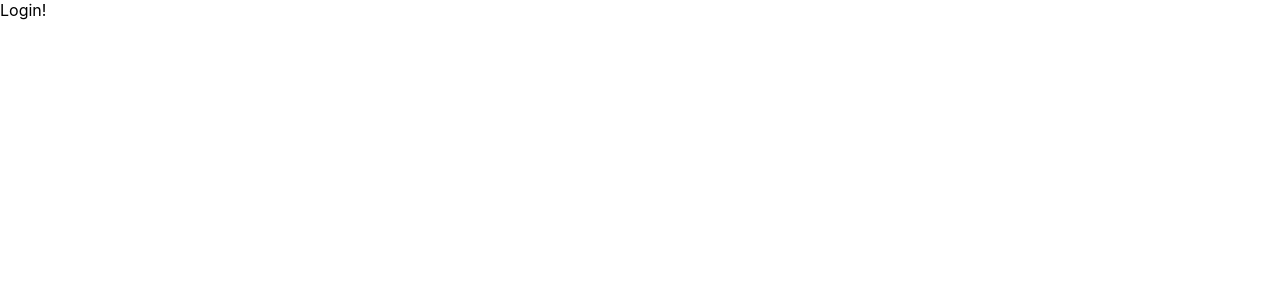
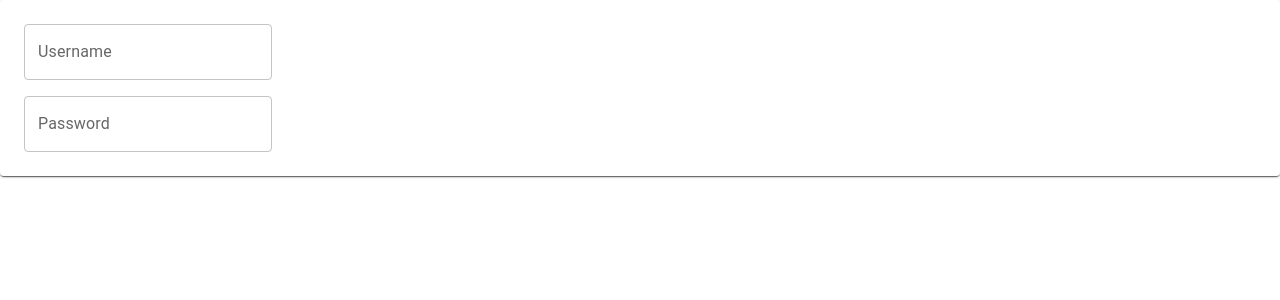
Before and after one commit to Kodikon-2-0/fe2, a React (Create React App) app: page / in a window 1280 px wide. Shown: the top 300 px of the page. Built offline with nearby package versions, Linux system fonts and the light colour scheme.

Commit message:
WIP: Login page

```diff
--- a/src/Pages/Login.tsx
+++ b/src/Pages/Login.tsx
@@ -1,8 +1,18 @@
 import React from "react";
+import {Card, Grid, Paper, TextField} from "@mui/material";
 
 export default function Login() {
 
-    return <>
-        Login!
-    </>
+    return <Paper>
+        <Card sx={{padding: 2}}>
+           <Grid container direction={"column"} gap={2} padding={1}>
+                <Grid>
+                    <TextField label={"Username"}></TextField>
+                </Grid>
+               <Grid>
+                    <TextField label={"Password"} inputProps={{type: "password"}}></TextField>
+                </Grid>
+           </Grid>
+        </Card>
+    </Paper>
 }
```
